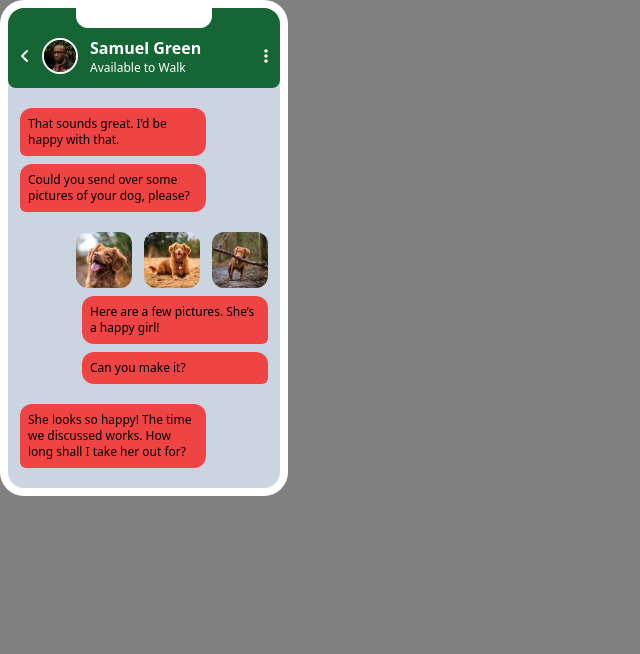
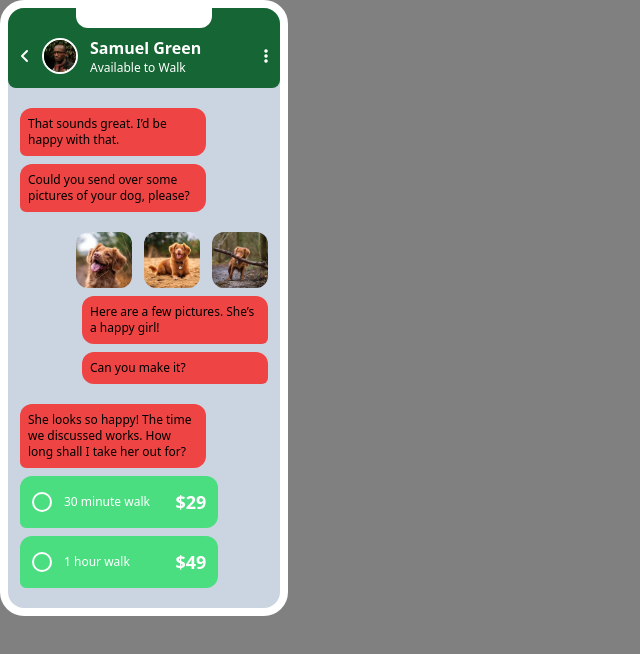
Before and after one commit to adetoye-dev/chat-illustration-app, a React (Vite) app: page / in a window 1280 px wide. Shown: the top 654 px of the page, without its empty margins (0-640 px from the left). Built offline with nearby package versions, Linux system fonts and the light colour scheme.

Commit message:
Render pricing tags

```diff
--- a/src/components/SmartphoneUi.jsx
+++ b/src/components/SmartphoneUi.jsx
@@ -1,6 +1,7 @@
 import MessageIn from "./MessageIn";
 import MessageOut from "./MessageOut";
 import PictureMessage from "./PictureMessage";
+import PricingTag from "./PricingTag";
 
 const SmartphoneUi = () => {
   return (
@@ -33,6 +34,8 @@ const SmartphoneUi = () => {
           text="She looks so happy! The time we discussed works. How long shall I take her out for?"
           customStyle="mt-5"
         />
+        <PricingTag duration="30 minute walk" price="29" />
+        <PricingTag duration="1 hour walk" price="49" />
       </div>
     </div>
   );
```
